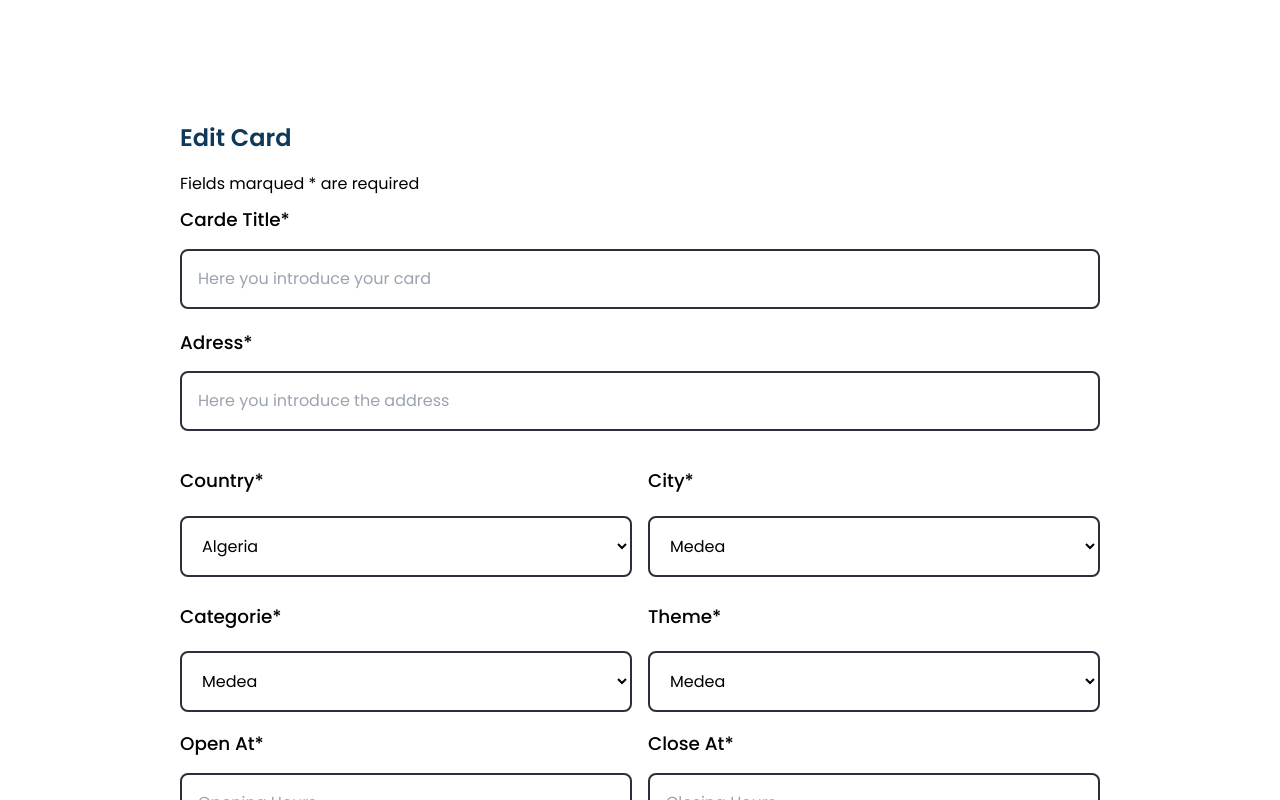
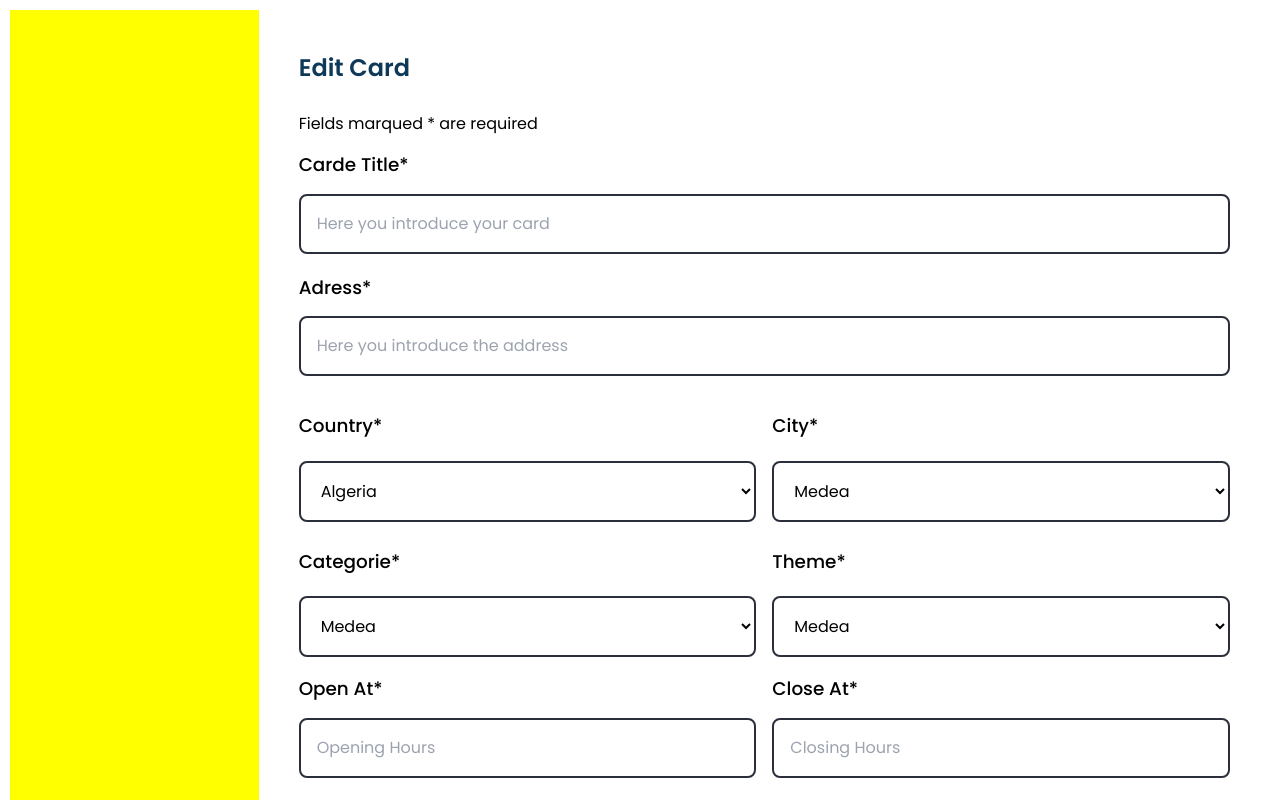
Before and after one commit to oussamadjelloul/dzExploire_Project, a React (Vite) app in the folder Admin/: page /edit/card in a window 1280 px wide. Shown: the top 800 px of the page. Built offline with nearby package versions, Linux system fonts and the light colour scheme.

Commit message:
Update EditCard.css

```diff
--- a/Admin/src/assets/css/EditCard.css
+++ b/Admin/src/assets/css/EditCard.css
@@ -9,19 +9,27 @@
 }
 
 body {
-  padding: 40px;
+  padding: 10px;
   min-width: 400px;
 }
 
 .ContactUs {
   position: relative;
   width: 100%;
-  padding: 40px 100px;
+  display: flex;
+  flex-direction: row;
 }
+
+.sideBar{
+  background: yellow;
+  width: 25%;
+}
+
 .contact {
   padding: 40px;
-  background: #fff;
+  width: 100%;
 }
+
 .contact h2 {
   color: #0e3959;
   font-weight: 600;
@@ -31,11 +39,14 @@ body {
 /* form */
 .form form {
   margin-top: 1em;
+  padding-top: 10px;
+
 }
 
 .formBox {
   position: relative;
   width: 100%;
+  margin-top: 5px;
 }
 .fromBox .row20 {
   display: flex;
@@ -225,9 +236,6 @@ body {
 }
 
 .row60 .gridBox .checkBox {
-  /*display: flex;
-  /*justify-content: center;*/
-  align-item: center;
   white-space: normal;
 }
 
@@ -350,3 +358,9 @@ body {
     align-items: center;
   }
 }
+
+@media screen and (max-width: 1024px){
+  .sideBar{
+    width: 0;
+  }
+}
```
